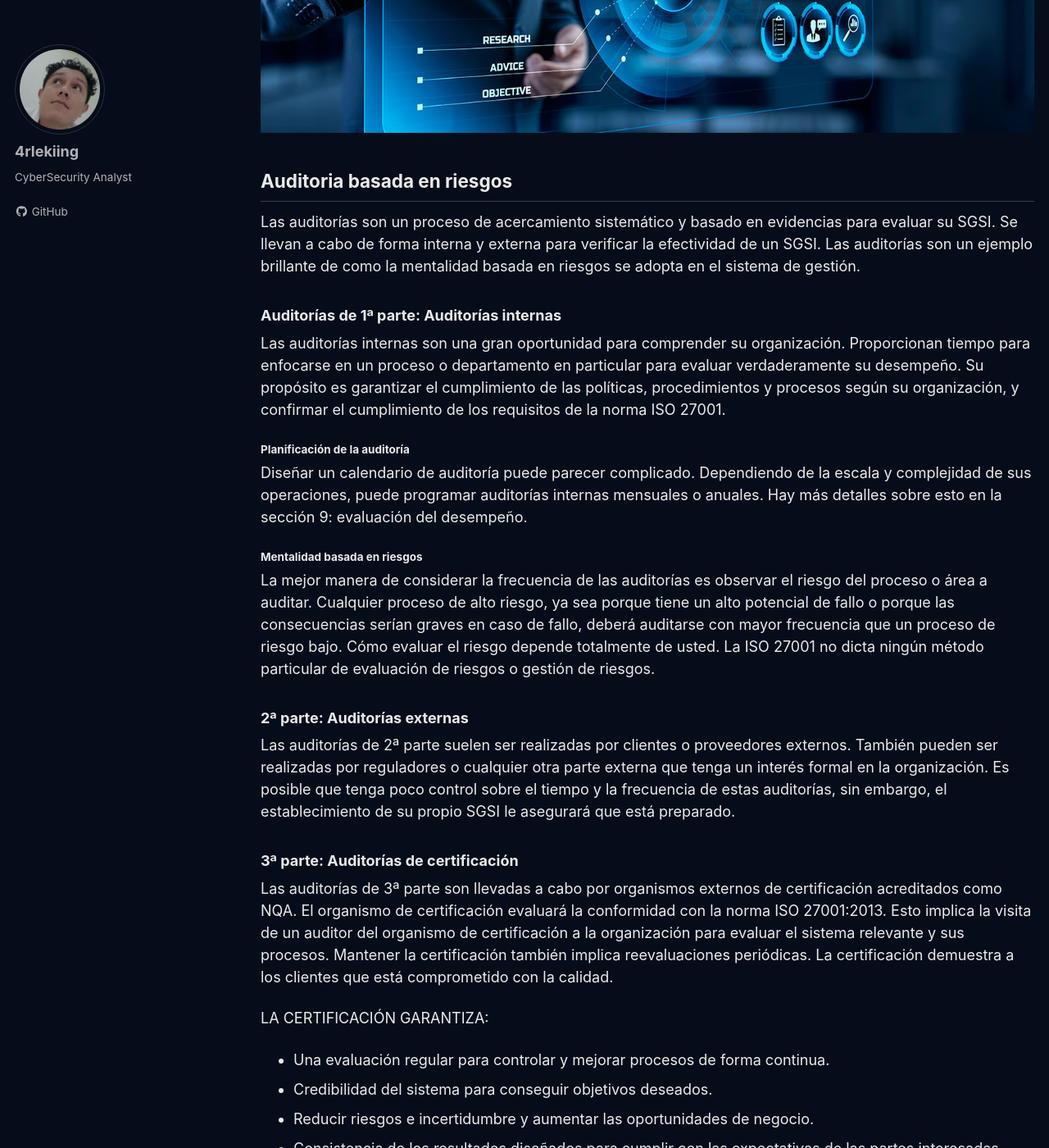
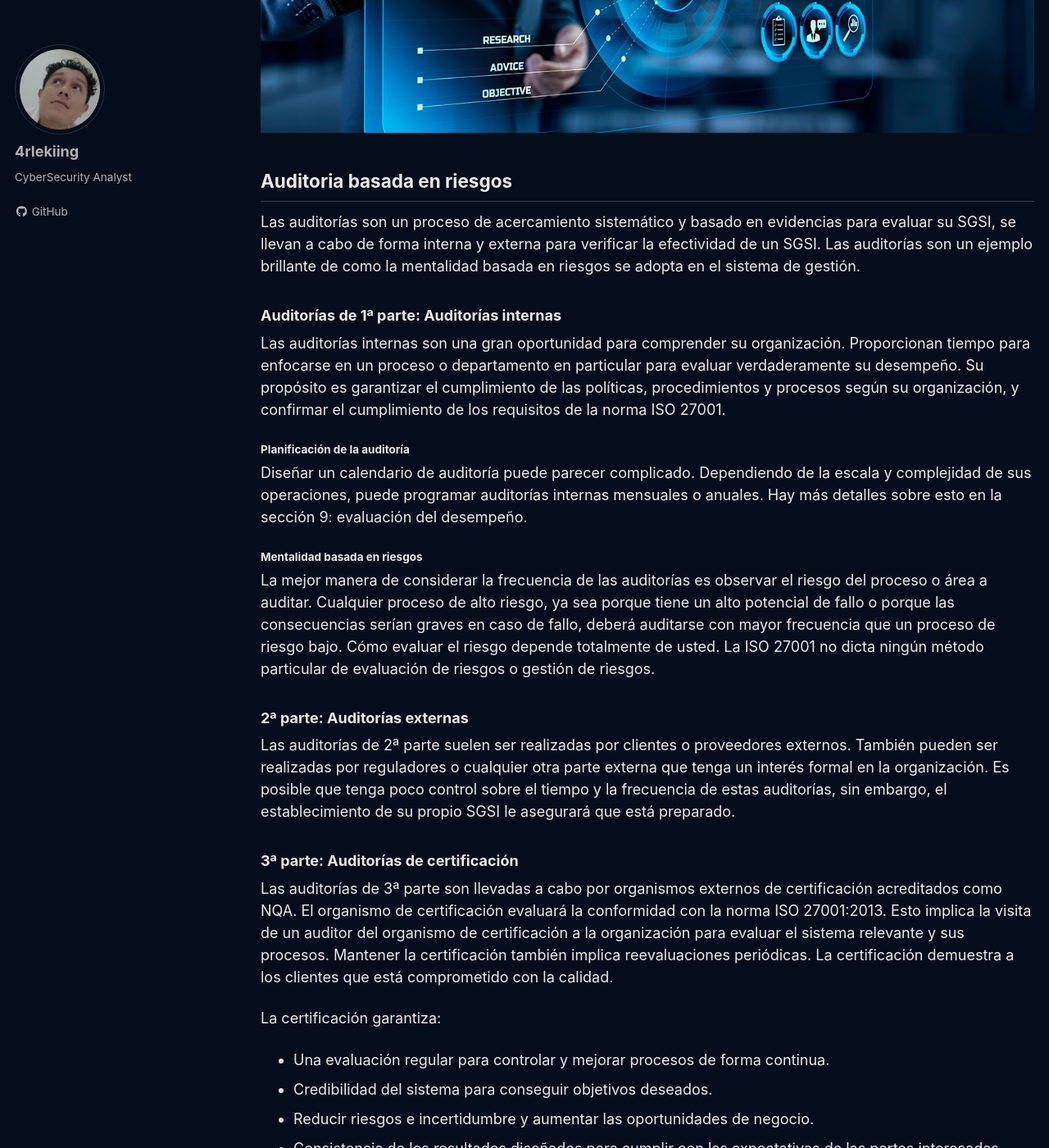
Before and after one commit to 4rleking/ISO27001.github.io, a Jekyll site: the page built from _posts/2023-08-04-Auditorias.md, in a window 1280 px wide and 1400 px high, scrolled down 450 px. Shown: the whole window at 82% size. Built offline with Jekyll 4.4.1, drawn with Linux system fonts in a browser that asks for light colours; cached includes are drawn as plain includes; a script that is not in the unit is left out.

```diff
--- a/_posts/2023-08-04-Auditorias.md
+++ b/_posts/2023-08-04-Auditorias.md
@@ -17,7 +17,7 @@ tags:
 
 ## Auditoria basada en riesgos
 
-Las auditorías son un proceso de acercamiento sistemático y basado en evidencias para evaluar su SGSI. Se llevan a cabo de forma interna y externa para verificar la efectividad de un SGSI. Las auditorías son un ejemplo brillante de como la mentalidad basada en riesgos se adopta en el sistema de gestión.
+Las auditorías son un proceso de acercamiento sistemático y basado en evidencias para evaluar su SGSI, se llevan a cabo de forma interna y externa para verificar la efectividad de un SGSI. Las auditorías son un ejemplo brillante de como la mentalidad basada en riesgos se adopta en el sistema de gestión.
 
 ### Auditorías de 1ª parte: Auditorías internas
 
@@ -41,7 +41,7 @@ establecimiento de su propio SGSI le asegurará que está preparado.
 
 Las auditorías de 3ª parte son llevadas a cabo por organismos externos de certificación acreditados como NQA. El organismo de certificación evaluará la conformidad con la norma ISO 27001:2013. Esto implica la visita de un auditor del organismo de certificación a la organización para evaluar el sistema relevante y sus procesos. Mantener la certificación también implica reevaluaciones periódicas. La certificación demuestra a los clientes que está comprometido con la calidad.
 
-LA CERTIFICACIÓN GARANTIZA:
+La certificación garantiza:
 
 * Una evaluación regular para controlar y mejorar procesos de forma continua.
 * Credibilidad del sistema para conseguir objetivos deseados.
```
Also changed, not shown: other parts of _posts/2023-08-04-Auditorias.md (+1 -1 lines).
